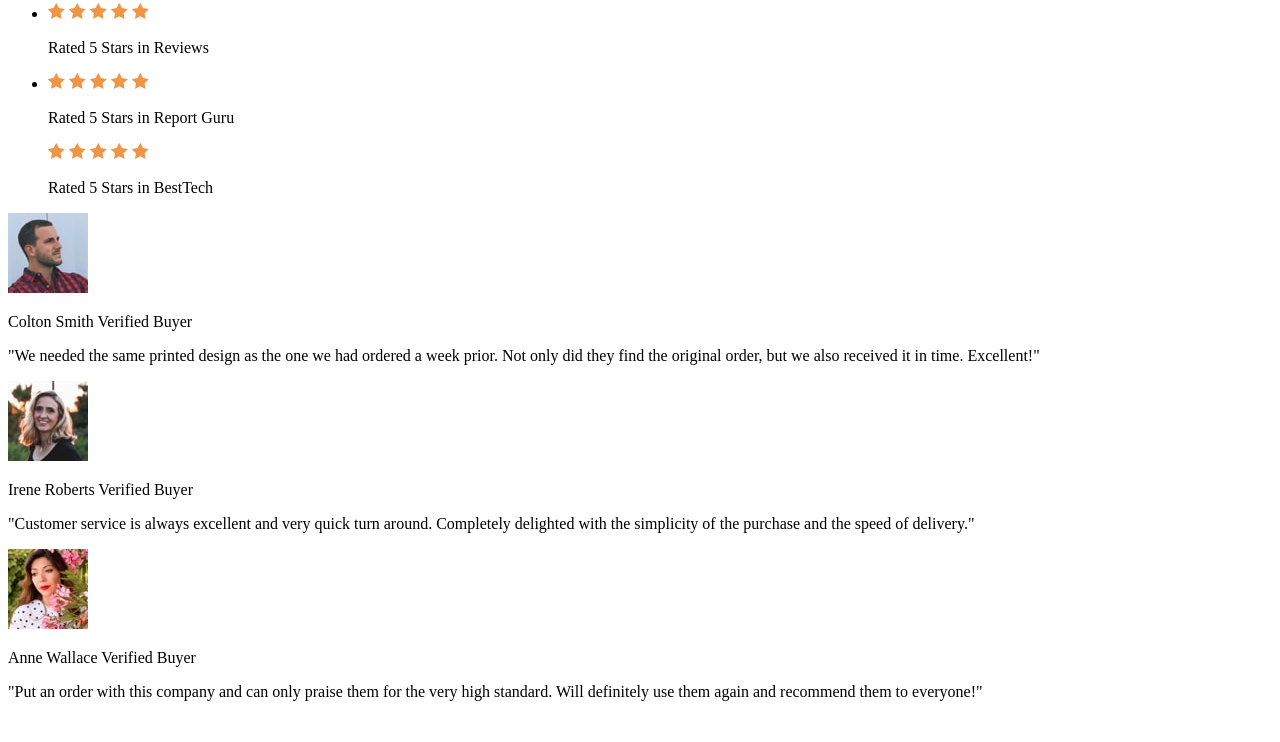
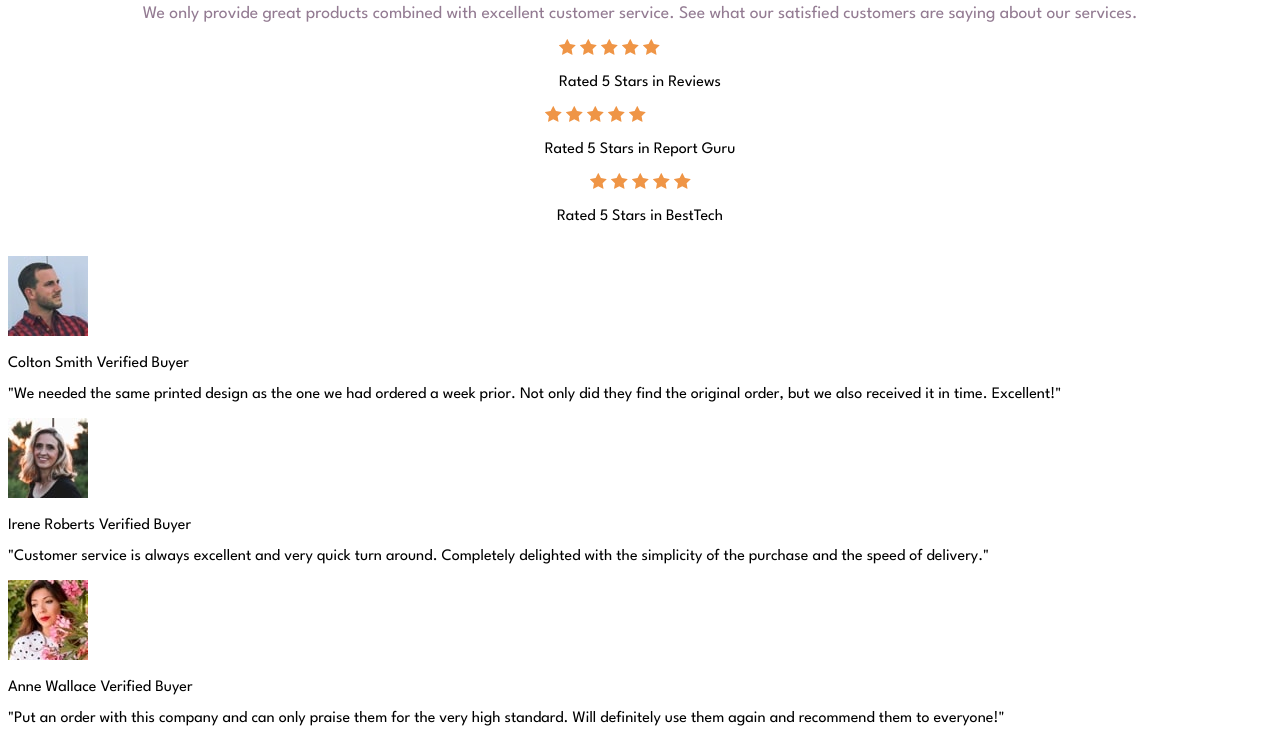
Before and after one commit to FranzSalinas/202309-w2ch1-franz-salinas, a website: page page1.html in a window 1280 px wide. Shown: the part 103-845 px from the top of the page. Before the commit the page ends 820 px from the top, so only its background shows below. Drawn offline with Linux system fonts and the light colour scheme.

Commit message:
Add change of font and ul modified in css

```diff
--- a/page1.html
+++ b/page1.html
@@ -12,13 +12,13 @@
 
 <div class="main-title">
   <h1 class="h1">10,000+ of our users love our products</h1>
-  <p>We only provide great products combined with excellent customer service.
+  <p class="h1-p-subtitle">We only provide great products combined with excellent customer service.
     See what our satisfied customers are saying about our services.</p>
 </div>
 
 <section>
 
-  <ul>
+  <ul class="ul-ratings">
     <li>
       <div>
         <img src="./pictures/icon-star.svg" alt="">
--- a/scss/styles.scss
+++ b/scss/styles.scss
@@ -2,9 +2,36 @@
   box-sizing: border-box;
 }
 
+$titlecolor: hsl(300, 43%, 22%);
+
 @import url("https://fonts.googleapis.com/css2?family=League+Spartan:wght@400;500;600;700&family=Nunito:wght@300;700&display=swap");
 
-.h1 {
-  color: hsl(300, 43%, 22%);
+body {
   font-family: "League Spartan", sans-serif;
 }
+
+.h1 {
+  color: $titlecolor;
+  font-weight: 1000;
+  text-align: center;
+  padding-left: 2.3rem;
+  padding-right: 2.3rem;
+  padding-top: 2.3rem;
+  font-size: 2rem;
+}
+
+.h1-p-subtitle {
+  text-align: center;
+  color: hsl(303, 10%, 53%);
+  font-size: 1.1rem;
+  padding-left: 1.2rem;
+  padding-right: 1.2rem;
+}
+
+.ul-ratings {
+  list-style: none;
+  display: flex;
+  flex-direction: column;
+  align-items: center;
+  padding: 0;
+}
```
Also changed, not shown: css/styles.css, pictures/desktop-design.jpg (added), pictures/desktop-preview.jpg (added), pictures/mobile-design.jpg (added).
